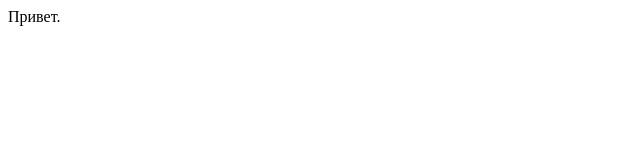
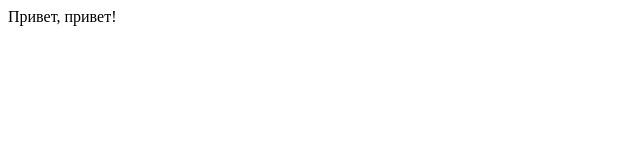
Before and after one commit to Mihey1286/git-lesson-i, a plain HTML site: page index.html in a window 1280 px wide. Shown: the full height of the page, 0-640 px from the left. Drawn offline with Linux system fonts and the light colour scheme.

Commit message:
added hi

```diff
--- a/index.html
+++ b/index.html
@@ -1,3 +1,3 @@
 <div>
-    Привет.
+    Привет, привет!
 </div>
```
